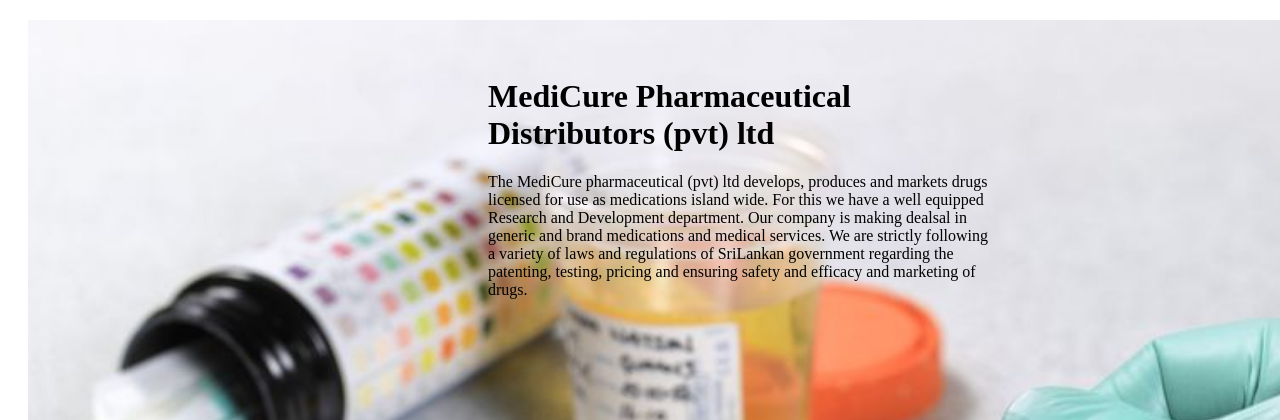
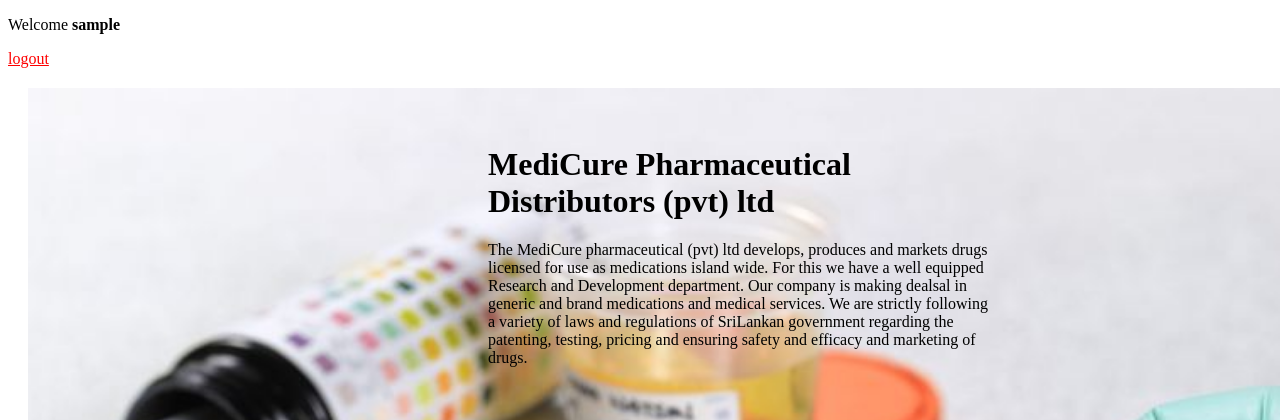
Before and after one commit to Rvithushan/WebPro, a PHP site: page /Indexhome.php in a window 1280 px wide; the page is wider, and only the part inside the window is pictured. Shown: the part 248-668 px from the top of that part. Run offline with PHP 8.4, Linux system fonts and the light colour scheme; the visitor is signed in with stand-in values (Sample User, id 1).

Commit message:
php corrections

```diff
--- a/Indexhome.php
+++ b/Indexhome.php
@@ -1,3 +1,17 @@
+<?php
+  session_start();
+
+  if (!isset($_SESSION['username'])) {
+  	$_SESSION['msg'] = "You must log in first";
+  	header('location: login.php');
+  }
+  if (isset($_GET['logout'])) {
+  	session_destroy();
+  	unset($_SESSION['username']);
+  	header("location: login.php");
+  }
+?>
+
 <!DOCTYPE html>
 <html>
 <head>
@@ -21,6 +35,27 @@
 		</ul>
 	</nav>
 
+<div class="content">
+  	<!-- notification message -->
+  	<?php if (isset($_SESSION['success'])) : ?>
+      <div class="error success" >
+      	<h3>
+          <?php
+          	echo $_SESSION['success'];
+          	unset($_SESSION['success']);
+          ?>
+      	</h3>
+      </div>
+  	<?php endif ?>
+
+    <!-- logged in user information -->
+    <?php  if (isset($_SESSION['username'])) : ?>
+    	<p>Welcome <strong><?php echo $_SESSION['username']; ?></strong></p>
+    	<p> <a href="index.php?logout='1'" style="color: red;">logout</a> </p>
+    <?php endif ?>
+</div>
+
+
 
 <div class="face">
 
--- a/server.php
+++ b/server.php
@@ -51,7 +51,7 @@ if (isset($_POST['reg_user'])) {
   	mysqli_query($db, $query);
   	$_SESSION['username'] = $username;
   	$_SESSION['success'] = "You are now logged in";
-  	header('location: index.php');
+  	header('location: indexhome.php');
   }
 }
 
--- a/style.css
+++ b/style.css
@@ -19,6 +19,7 @@
     padding: 20px;
   }
   form, .content {
+    text-align: right;
     width: 30%;
     margin: 0px auto;
     padding: 20px;
```
